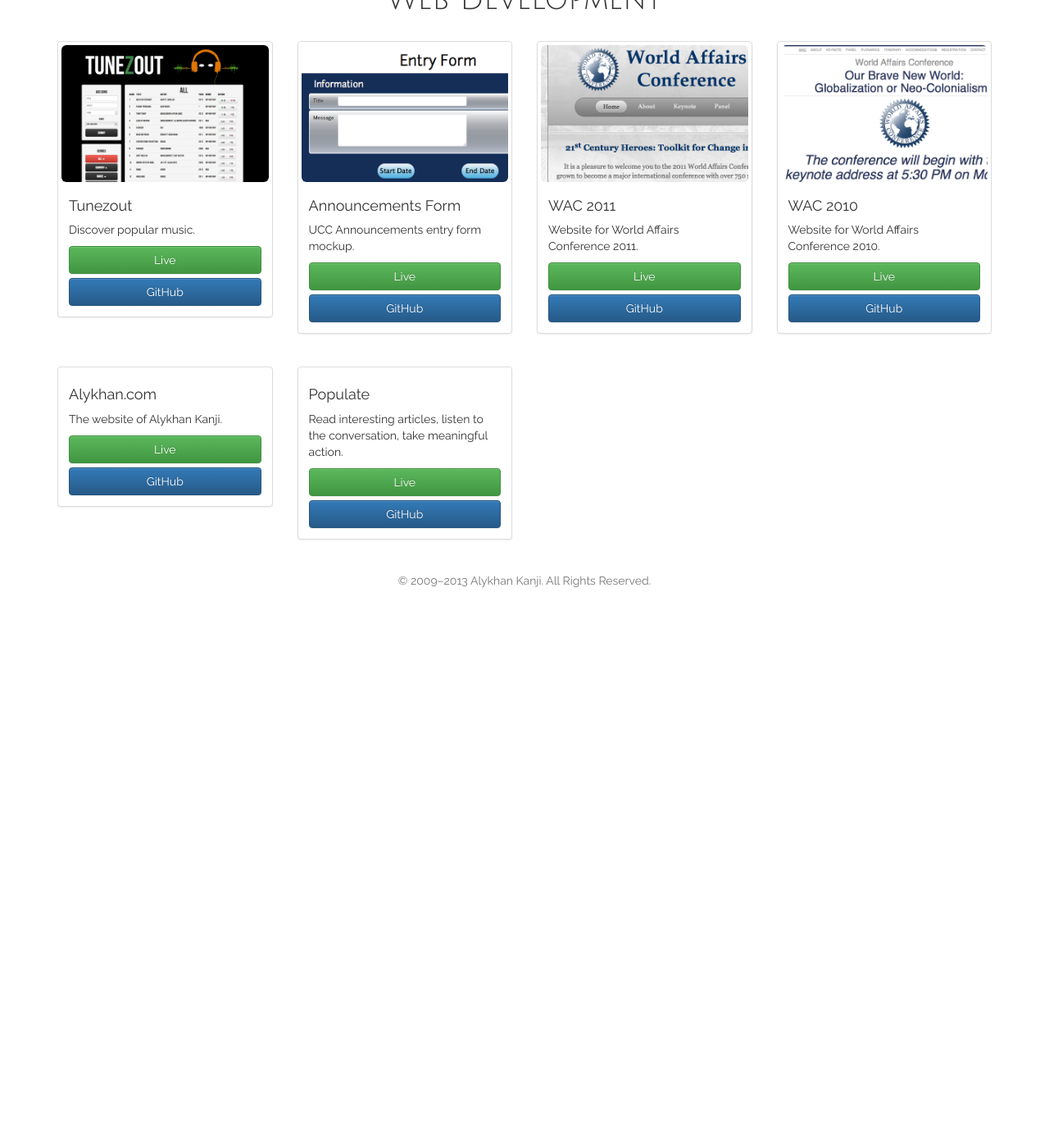
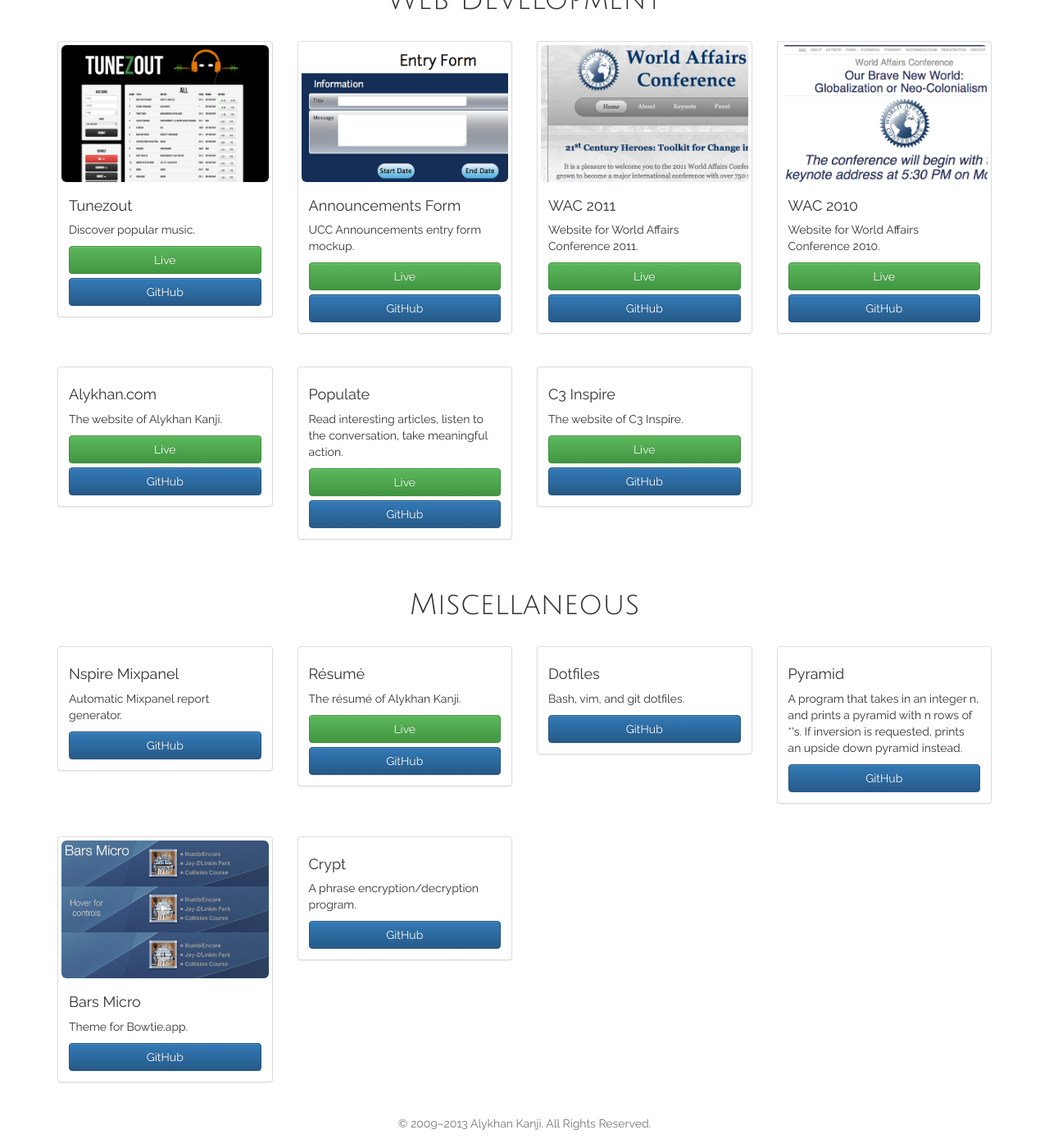
Before and after one commit to alykhank/alykhank.github.io, a Jekyll site: the page built from portfolio.html, in a window 1280 px wide and 1400 px high, scrolled down 1706 px. Shown: the whole window at 82% size. Built offline with Jekyll 4.4.1, drawn with Linux system fonts in a browser that asks for light colours; nearby versions of some CDN libraries; comment, search, counter and statistics services are not loaded; before the commit the page ends 2444 px from its top, so only the background shows below that.

Commit message:
Add remaining work to Portfolio

```diff
--- a/portfolio.html
+++ b/portfolio.html
@@ -151,4 +151,88 @@
 			</div>
 		</div>
 	</div>
+	<div class="clearfix visible-xs"></div>
+	<br class="visible-xs">
+	<div class="col-xs-6 col-sm-3">
+		<div class="thumbnail">
+			<!-- <img src="" alt="C3 Inspire" class="img-rounded img-responsive"> -->
+			<div class="caption">
+				<h4>C3 Inspire</h4>
+				<p>The website of C3 Inspire.</p>
+				<a href="http://c3inspire.github.io" target="_blank" class="btn btn-success btn-block">Live</a>
+				<a href="https://github.com/c3inspire/c3inspire.github.io" target="_blank" class="btn btn-primary btn-block">GitHub</a>
+			</div>
+		</div>
+	</div>
 </div>
+<br>
+<h1 class="text-center section-title">Miscellaneous</h1>
+<br>
+<div class="row">
+	<div class="col-xs-6 col-sm-3">
+		<div class="thumbnail">
+			<!-- <img src="" alt="Nspire Mixpanel" class="img-rounded img-responsive"> -->
+			<div class="caption">
+				<h4>Nspire Mixpanel</h4>
+				<p>Automatic Mixpanel report generator.</p>
+				<a href="https://github.com/nspire/nspire-mixpanel" target="_blank" class="btn btn-primary btn-block">GitHub</a>
+			</div>
+		</div>
+	</div>
+	<div class="col-xs-6 col-sm-3">
+		<div class="thumbnail">
+			<!-- <img src="" alt="R&eacute;sum&eacute;" class="img-rounded img-responsive"> -->
+			<div class="caption">
+				<h4>R&eacute;sum&eacute;</h4>
+				<p>The r&eacute;sum&eacute; of Alykhan Kanji.</p>
+				<a href="http://alykhan.com/resume/resume.pdf" target="_blank" class="btn btn-success btn-block">Live</a>
+				<a href="https://github.com/alykhank/resume" target="_blank" class="btn btn-primary btn-block">GitHub</a>
+			</div>
+		</div>
+	</div>
+	<div class="clearfix visible-xs"></div>
+	<br class="visible-xs">
+	<div class="col-xs-6 col-sm-3">
+		<div class="thumbnail">
+			<!-- <img src="" alt="Dotfiles" class="img-rounded img-responsive"> -->
+			<div class="caption">
+				<h4>Dotfiles</h4>
+				<p>Bash, vim, and git dotfiles.</p>
+				<a href="https://github.com/alykhank/dotfiles" target="_blank" class="btn btn-primary btn-block">GitHub</a>
+			</div>
+		</div>
+	</div>
+	<div class="col-xs-6 col-sm-3">
+		<div class="thumbnail">
+			<!-- <img src="" alt="Pyramid" class="img-rounded img-responsive"> -->
+			<div class="caption">
+				<h4>Pyramid</h4>
+				<p>A program that takes in an integer n, and prints a pyramid with n rows of *'s. If inversion is requested, prints an upside down pyramid instead.</p>
+				<a href="https://github.com/alykhank/pyramid" target="_blank" class="btn btn-primary btn-block">GitHub</a>
+			</div>
+		</div>
+	</div>
+</div>
+<br>
+<div class="row">
+	<div class="col-xs-6 col-sm-3">
+		<div class="thumbnail">
+			<img src="img/bars-micro_thumb.png" alt="Bars Micro" class="img-rounded img-responsive">
+			<div class="caption">
+				<h4>Bars Micro</h4>
+				<p>Theme for Bowtie.app.</p>
+				<a href="https://github.com/alykhank/Bars-Micro.bowtie" target="_blank" class="btn btn-primary btn-block">GitHub</a>
+			</div>
+		</div>
+	</div>
+	<div class="col-xs-6 col-sm-3">
+		<div class="thumbnail">
+			<!-- <img src="" alt="Crypt" class="img-rounded img-responsive"> -->
+			<div class="caption">
+				<h4>Crypt</h4>
+				<p>A phrase encryption/decryption program.</p>
+				<a href="https://github.com/alykhank/crypt" target="_blank" class="btn btn-primary btn-block">GitHub</a>
+			</div>
+		</div>
+	</div>
+</div>
```
Also changed, not shown: img/bars-micro_thumb.png (added).
